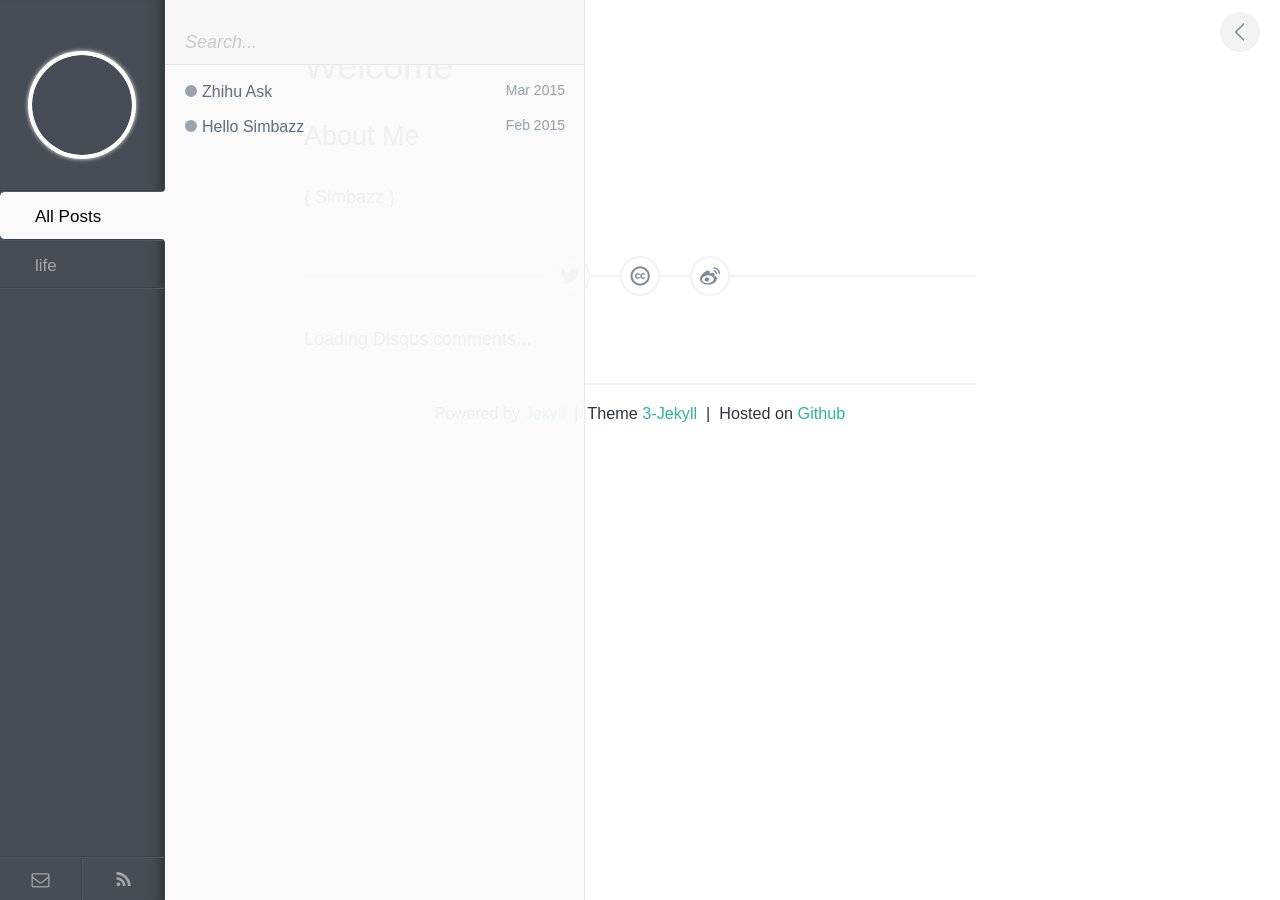
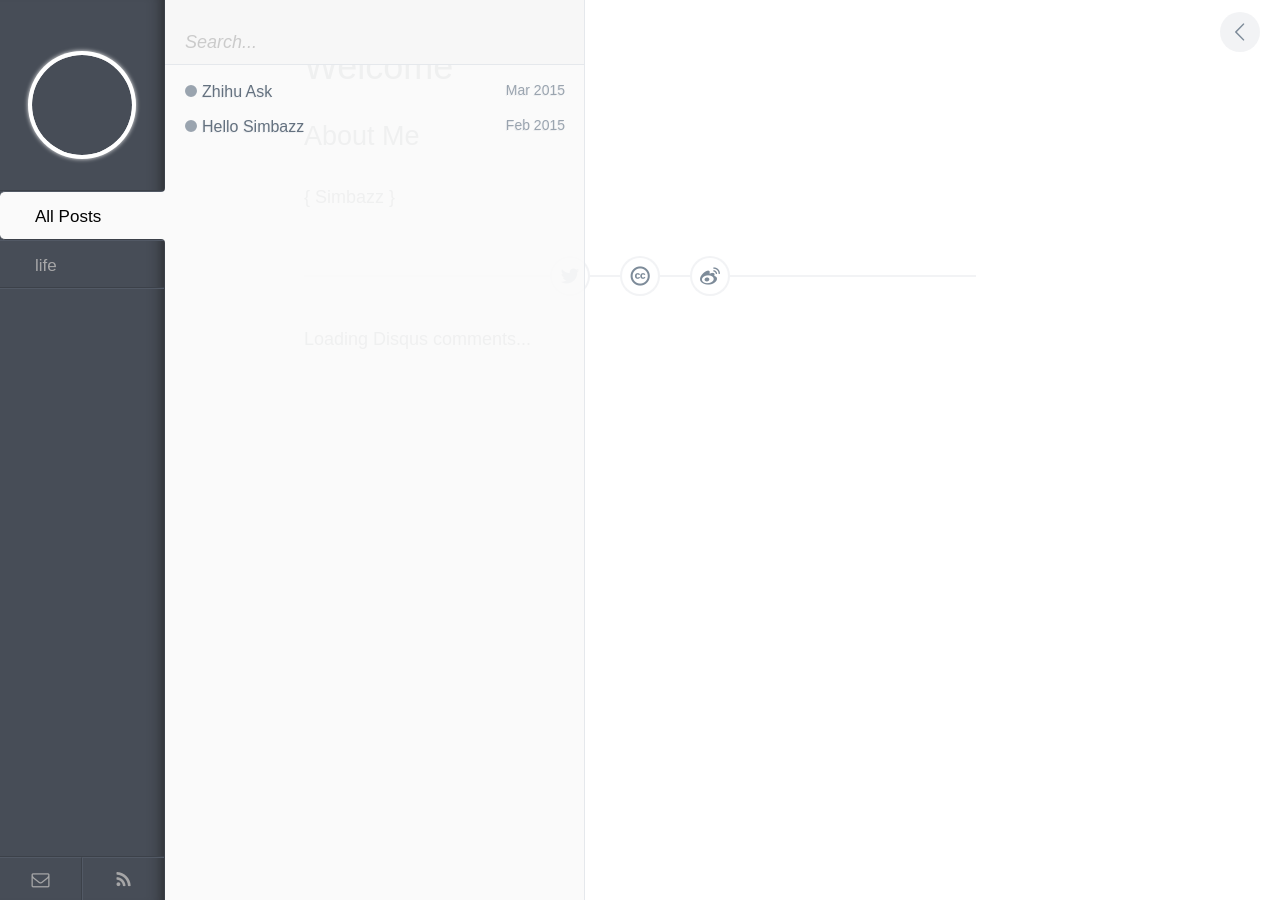
Before and after one commit to simbazz/simbazz.github.io, a Jekyll site: the page built from index.md, in a window 1280 px wide. Built offline with Jekyll 4.4.1, drawn with Linux system fonts in a browser that asks for light colours; comment, search, counter and statistics services are not loaded.

Commit message:
copyright change

```diff
--- a/_includes/copyright.html
+++ b/_includes/copyright.html
@@ -1 +1 @@
-<p id="copyright">Powered by <a href="http://jekyllrb.com" target="_blank">Jekyll</a>&nbsp;&nbsp;|&nbsp;&nbsp;Theme <a href="https://github.com/P233/3-Jekyll" target="_blank">3-Jekyll</a>&nbsp;&nbsp;|&nbsp;&nbsp;Hosted on <a href="https://pages.github.com" target="_blank">Github</a></p>
+<!-- <p id="copyright">Powered by <a href="http://jekyllrb.com" target="_blank">Jekyll</a>&nbsp;&nbsp;|&nbsp;&nbsp;Theme <a href="https://github.com/P233/3-Jekyll" target="_blank">3-Jekyll</a>&nbsp;&nbsp;|&nbsp;&nbsp;Hosted on <a href="https://pages.github.com" target="_blank">Github</a></p> -->
```
